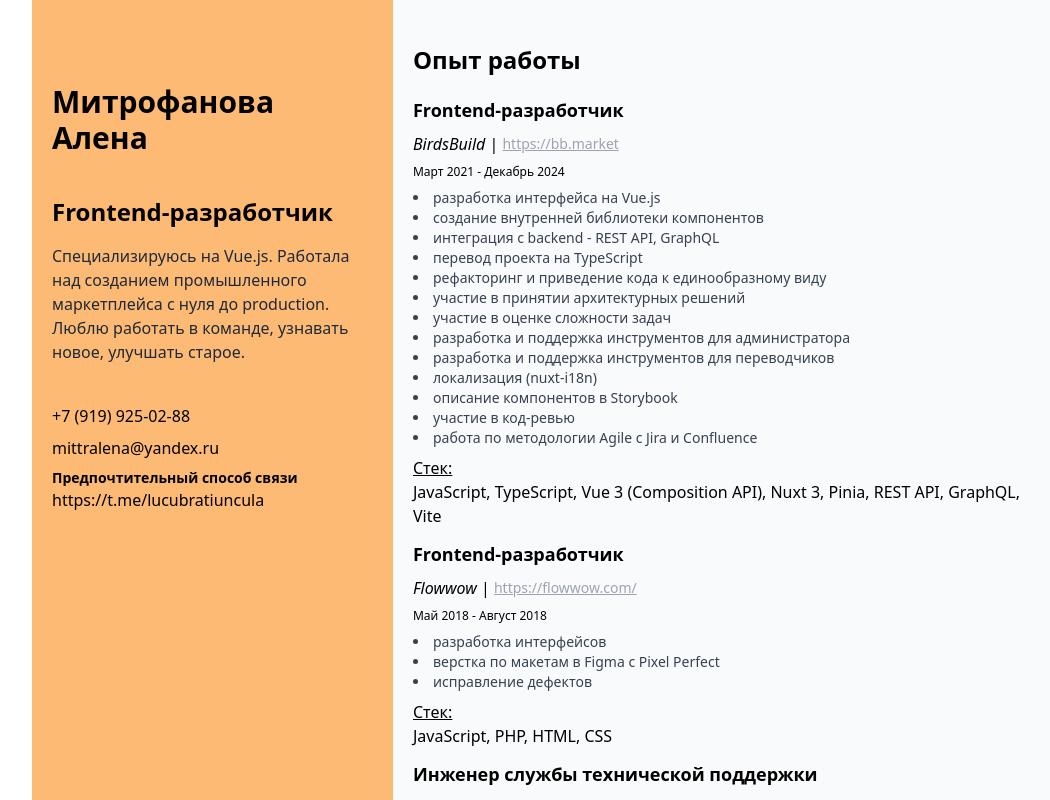
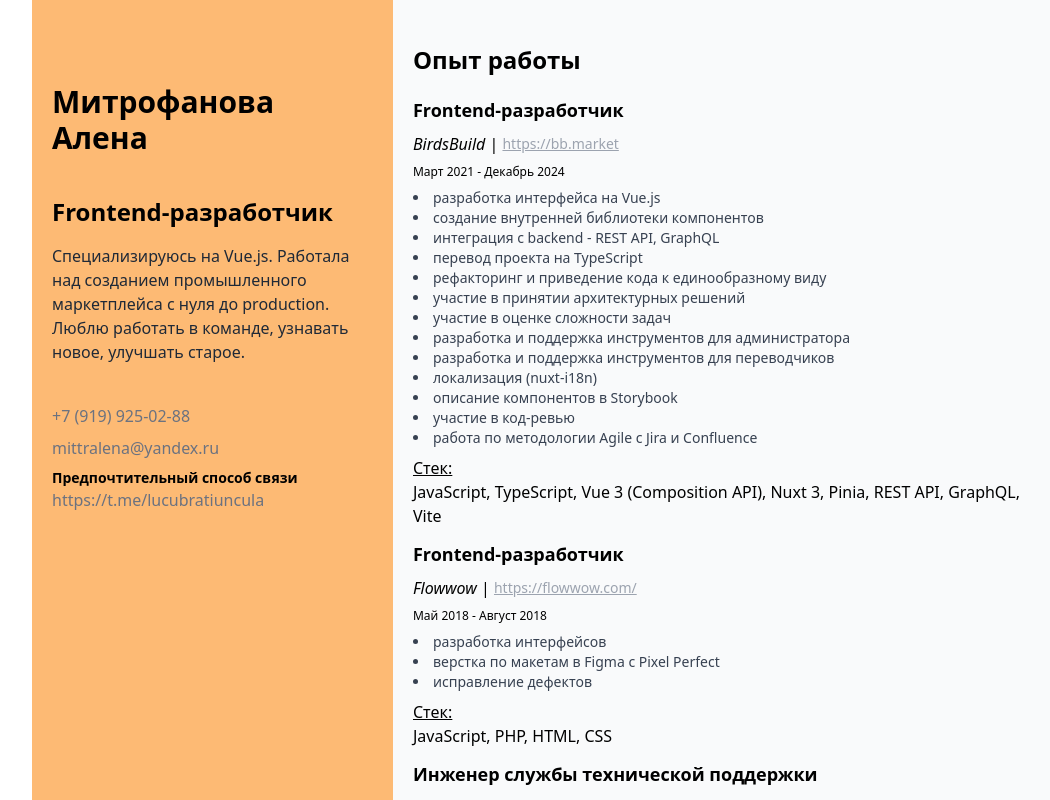
Before and after one commit to amitrofanova/resume, a Vue app: page / in a window 1280 px wide. Shown: the top 800 px of the page, without its empty margins (96-1146 px from the left). Built offline with nearby package versions, Linux system fonts and the light colour scheme.

Commit message:
change contact structure

```diff
--- a/public/data.json
+++ b/public/data.json
@@ -3,9 +3,9 @@
   "jobTitle": "Frontend-разработчик",
   "about": "Специализируюсь на Vue.js. Работала над созданием промышленного маркетплейса с нуля до production. Люблю работать в команде, узнавать новое, улучшать старое.",
   "contacts": [
-    { "mobilePhoneNumber": "+7 (919) 925-02-88" },
-    { "emailAddress": "mittralena@yandex.ru" },
-    { "messenger": "https://t.me/lucubratiuncula", "preferable": true }
+    { "type": "phone", "value": "+7 (919) 925-02-88" },
+    { "type": "email", "value": "mittralena@yandex.ru" },
+    { "type": "messenger", "value": "https://t.me/lucubratiuncula", "preferable": true }
   ],
   "experience": [
     {
--- a/src/App.vue
+++ b/src/App.vue
@@ -30,7 +30,7 @@ const { data, error, loading } = useFetch(`${baseUrl}data.json`);
           </DescriptionBlock>
           <ContactsBlock :contacts="data.contacts" />
         </section>
-        <section class="grow p-5 bg-gray-50">
+        <section class="grow p-5 pb-20 bg-gray-50">
           <ExperienceBlock :items="data.experience" />
           <EducationBlock :data="data.education" />
           <SkillsBlock :data="data.skills" />
--- a/src/components/ContactsBlock.vue
+++ b/src/components/ContactsBlock.vue
@@ -6,6 +6,18 @@ interface Props {
 }
 
 defineProps<Props>();
+
+const getLink = (item: ContactItem) => {
+  switch (item.type) {
+    case 'phone':
+      return `tel:${item.value}`;
+    case 'email':
+      return `mailto:${item.value}`;
+
+    default:
+      return item.value;
+  }
+};
 </script>
 
 <template>
@@ -14,7 +26,7 @@ defineProps<Props>();
       <span v-if="contact?.preferable" class="font-bold text-sm font-bold"
         >Предпочтительный способ связи</span
       >
-      <span>{{ Object.values(contact)[0] }}</span>
+      <a :href="getLink(contact)" target="_blank" class="text-gray-500">{{ contact.value }}</a>
     </li>
   </ul>
 </template>
--- a/src/types/models/contact.ts
+++ b/src/types/models/contact.ts
@@ -1,4 +1,7 @@
+type ContactType = 'phone' | 'email' | 'messenger';
+
 export default interface ContactItem {
-  [key: string]: string | boolean | undefined;
+  type: ContactType;
+  value: string;
   preferable?: boolean;
 }
```
